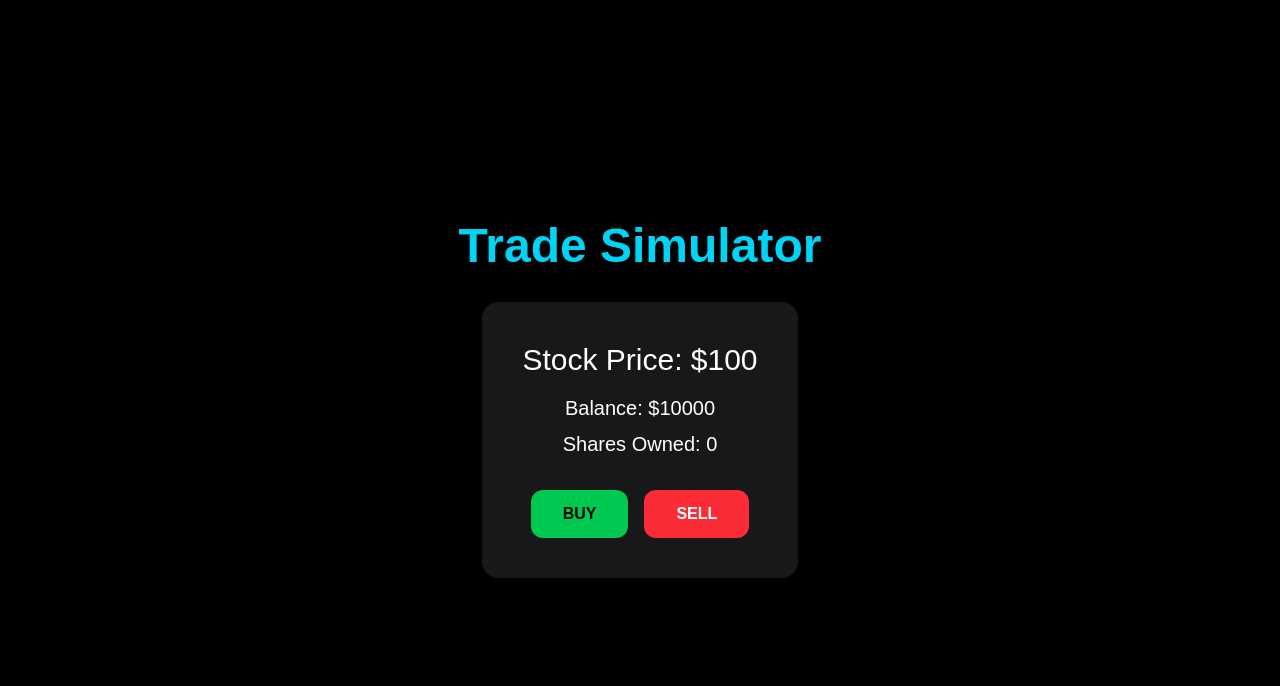
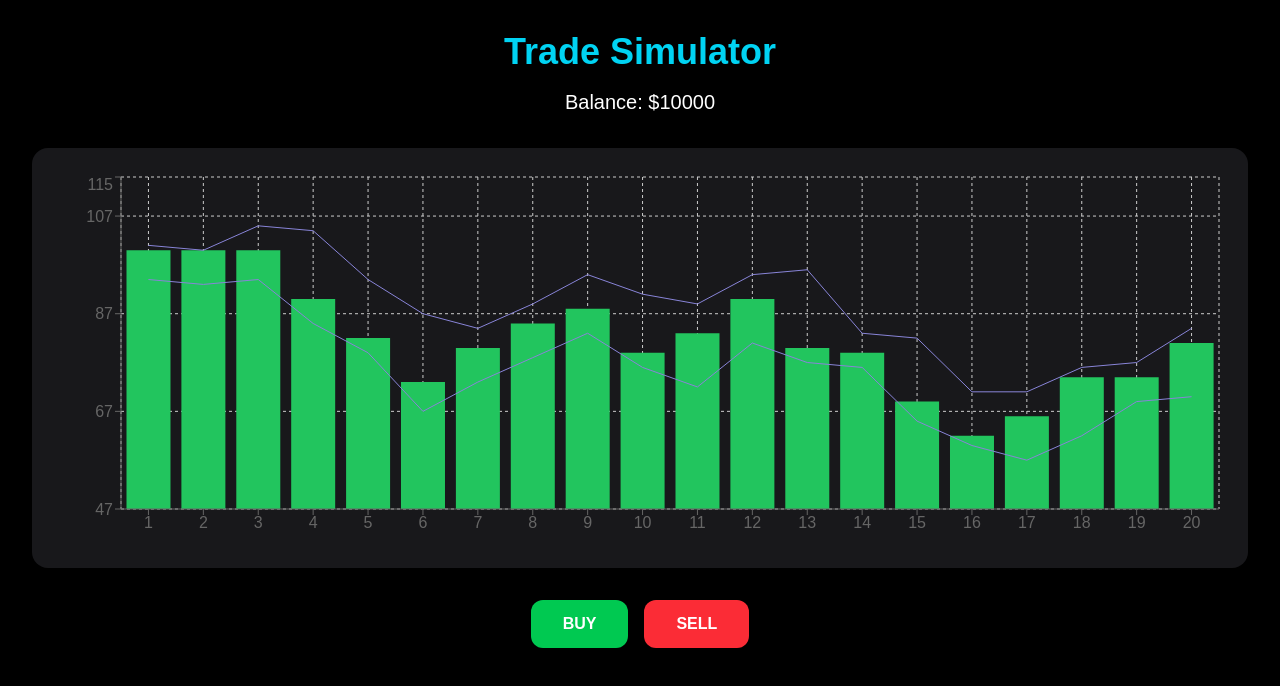
Before and after one commit to fernandoperez704-byte/tradenest, a Next.js app: page /simulator in a window 1280 px wide. Shown: the top 686 px of the page. Built offline with nearby package versions, Linux system fonts and the light colour scheme.

Commit message:
add chart simulator

```diff
--- a/app/simulator/page.tsx
+++ b/app/simulator/page.tsx
@@ -1,68 +1,113 @@
 "use client";
 
 import { useState } from "react";
+import {
+  ComposedChart,
+  Bar,
+  Line,
+  XAxis,
+  YAxis,
+  Tooltip,
+  ResponsiveContainer,
+  CartesianGrid,
+} from "recharts";
+
+type Candle = {
+  name: string;
+  open: number;
+  close: number;
+  high: number;
+  low: number;
+};
+
+function createCandles(): Candle[] {
+  let price = 100;
+
+  return Array.from({ length: 20 }, (_, i) => {
+    const open = price;
+    const close = open + Math.floor(Math.random() * 20 - 10);
+    const high = Math.max(open, close) + Math.floor(Math.random() * 8);
+    const low = Math.min(open, close) - Math.floor(Math.random() * 8);
+
+    price = close;
+
+    return {
+      name: `${i + 1}`,
+      open,
+      close,
+      high,
+      low,
+    };
+  });
+}
 
 export default function SimulatorPage() {
-  const [price, setPrice] = useState(100);
+  const [candles, setCandles] = useState<Candle[]>(createCandles());
   const [balance, setBalance] = useState(10000);
-  const [shares, setShares] = useState(0);
+  const [result, setResult] = useState("");
 
-  function movePrice() {
-    const change = Math.floor(Math.random() * 20) - 10;
-    setPrice((prev) => Math.max(1, prev + change));
+  function trade(type: "BUY" | "SELL") {
+    const last = candles[candles.length - 1];
+    const win =
+      (type === "BUY" && last.close > last.open) ||
+      (type === "SELL" && last.close < last.open);
+
+    if (win) {
+      setBalance(balance + 100);
+      setResult(`${type} won +$100`);
+    } else {
+      setBalance(balance - 100);
+      setResult(`${type} lost -$100`);
     }
 
-  function buyStock() {
-    if (balance >= price) {
-      setBalance(balance - price);
-      setShares(shares + 1);
-      movePrice();
-    }
-  }
-
-  function sellStock() {
-    if (shares > 0) {
-      setBalance(balance + price);
-      setShares(shares - 1);
-      movePrice();
-    }
+    setCandles(createCandles());
   }
 
   return (
-    <div className="min-h-screen bg-black text-white flex flex-col items-center justify-center">
-      <h1 className="text-5xl font-bold text-cyan-400 mb-8">
+    <main className="min-h-screen bg-black text-white p-8">
+      <h1 className="text-4xl font-bold text-cyan-400 text-center">
         Trade Simulator
       </h1>
 
-      <div className="bg-zinc-900 p-10 rounded-2xl shadow-xl text-center">
-        <p className="text-3xl mb-4">
-          Stock Price: ${price}
-        </p>
-
-        <p className="text-xl mb-2">
+      <p className="text-center mt-4 text-xl">
         Balance: ${balance}
       </p>
 
-        <p className="text-xl mb-8">
-          Shares Owned: {shares}
+      <div className="mt-8 bg-zinc-900 rounded-2xl p-6 h-[420px]">
+        <ResponsiveContainer width="100%" height="100%">
+          <ComposedChart data={candles}>
+            <CartesianGrid strokeDasharray="3 3" />
+            <XAxis dataKey="name" />
+            <YAxis domain={["dataMin - 10", "dataMax + 10"]} />
+            <Tooltip />
+            <Line dataKey="high" stroke="#8884d8" dot={false} />
+            <Line dataKey="low" stroke="#8884d8" dot={false} />
+            <Bar dataKey="close" fill="#22c55e" />
+          </ComposedChart>
+        </ResponsiveContainer>
+      </div>
+
+      {result && (
+        <p className="text-center mt-6 text-xl font-bold">
+          {result}
         </p>
+      )}
 
-        <div className="flex gap-4 justify-center">
+      <div className="mt-8 flex justify-center gap-4">
         <button
-            onClick={buyStock}
-            className="px-8 py-3 bg-green-500 rounded-xl text-black font-bold"
+          onClick={() => trade("BUY")}
+          className="px-8 py-3 bg-green-500 rounded-xl font-bold"
         >
           BUY
         </button>
 
         <button
-            onClick={sellStock}
-            className="px-8 py-3 bg-red-500 rounded-xl text-white font-bold"
+          onClick={() => trade("SELL")}
+          className="px-8 py-3 bg-red-500 rounded-xl font-bold"
         >
           SELL
         </button>
       </div>
-      </div>
-    </div>
+    </main>
   );
 }
```
Lines whose indentation alone changed are shown as unchanged.
